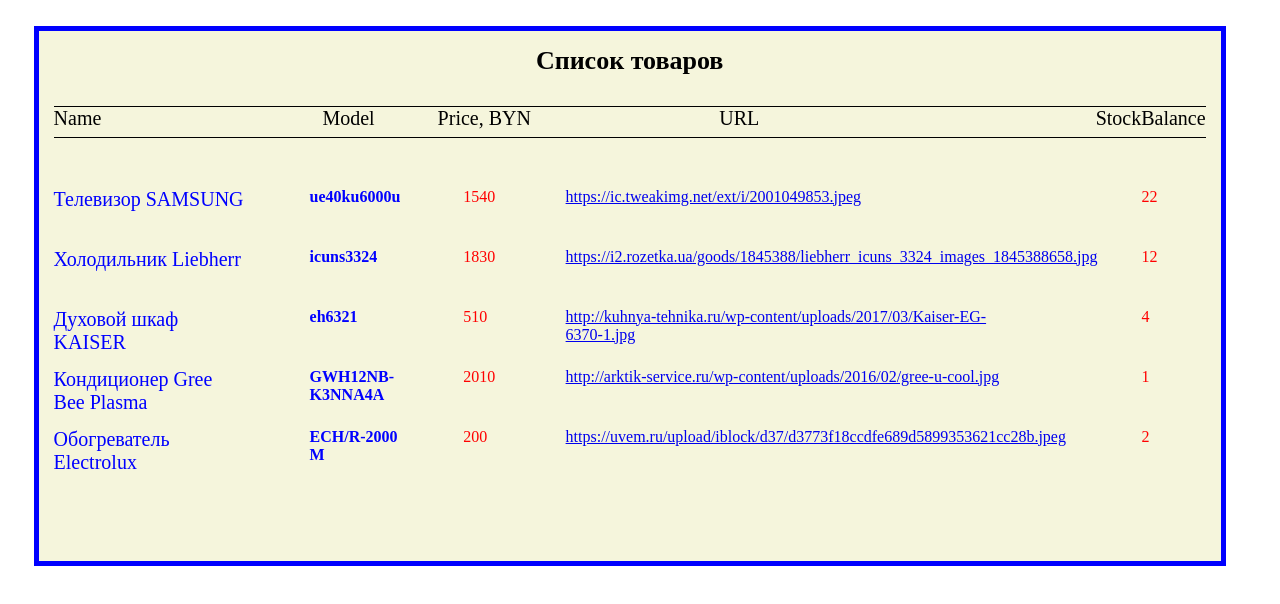
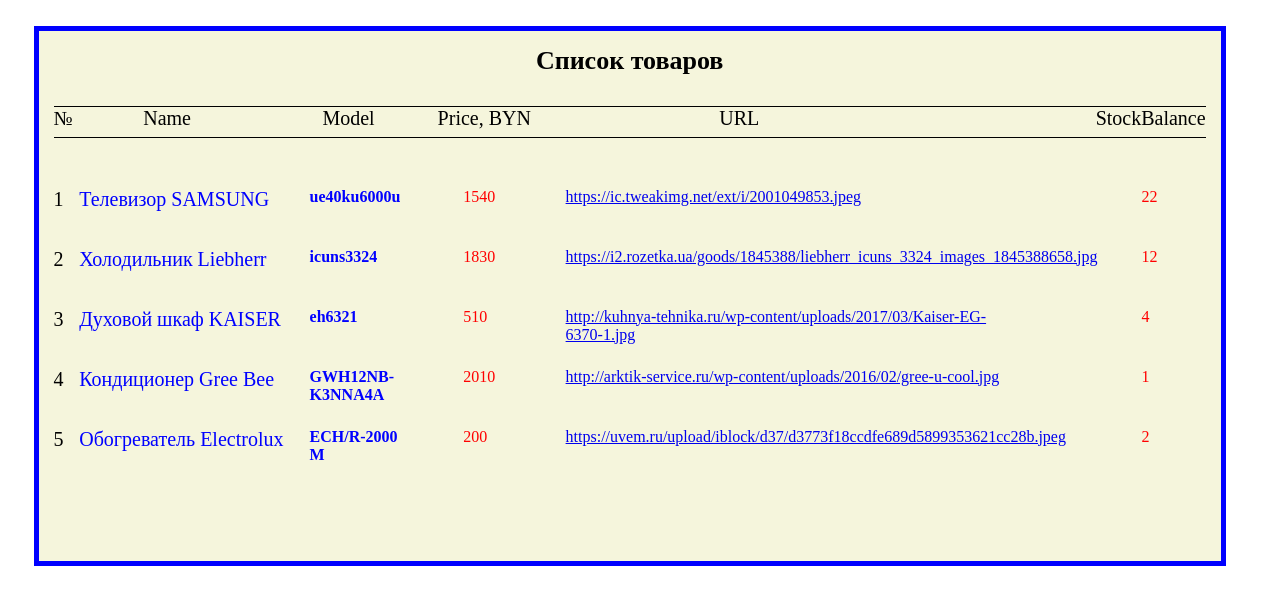
Before and after one commit to nadezhdagorenok/FD3-GORENOK, a plain HTML site: page ishop/index.html in a window 1280 px wide. Drawn offline with nearby package versions, Linux system fonts and the light colour scheme.

Commit message:
adding products

```diff
--- a/ishop/index.html
+++ b/ishop/index.html
@@ -16,12 +16,12 @@
   <script>
 
     var titleText = 'Список товаров';
-    var headerTable = [{code: 'header', productNumber: 'Number', productName: 'Name', productModel:'Model', priceProduct: 'Price, BYN', url: 'URL', balance : 'StockBalance'}];
+    var headerTable = [{code: 'header', productNumber: '№', productName: 'Name', productModel:'Model', priceProduct: 'Price, BYN', url: 'URL', balance : 'StockBalance'}];
     var listProducts=[
       {number: 1, product:'Телевизор SAMSUNG',code:'tv1', model:'ue40ku6000u', price: 1540, href: "https://ic.tweakimg.net/ext/i/2001049853.jpeg", count:22},
       {number: 2, product:'Холодильник Liebherr',code:'rvg1', model: 'icuns3324', price: 1830, href: "https://i2.rozetka.ua/goods/1845388/liebherr_icuns_3324_images_1845388658.jpg", count:12},
       {number: 3, product:'Духовой шкаф KAISER',code:'oven1', model: 'eh6321', price: 510, href: "http://kuhnya-tehnika.ru/wp-content/uploads/2017/03/Kaiser-EG-6370-1.jpg", count:4},
-      {number: 4, product:'Кондиционер Gree Bee Plasma',code:'condition1', model: 'GWH12NB-K3NNA4A', price: 2010, href: "http://arktik-service.ru/wp-content/uploads/2016/02/gree-u-cool.jpg", count:1},
+      {number: 4, product:'Кондиционер Gree Bee',code:'condition1', model: 'GWH12NB-K3NNA4A', price: 2010, href: "http://arktik-service.ru/wp-content/uploads/2016/02/gree-u-cool.jpg", count:1},
       {number: 5, product:'Обогреватель Electrolux',code:'heater1', model: 'ECH/R-2000 M', price: 200, href: "https://uvem.ru/upload/iblock/d37/d3773f18ccdfe689d5899353621cc28b.jpeg", count:2}
     ];
 
--- a/ishop/ishop.css
+++ b/ishop/ishop.css
@@ -18,12 +18,15 @@
     position: relative;
     top: 30px;
 }
-.ProductName, .PriceProduct, .Url, .Balance, .ProductModel{
+.ProductName, .PriceProduct, .Url, .Balance, .ProductModel, .ProductNumber{
     position : absolute;
     font-size: 20px;
 }
+.ProductNumber{
+    left:0;
+}
 .ProductName{
-    left: 0;
+    left: 7vw;
 }
 .ProductModel{
     left: 21vw;
@@ -43,14 +46,19 @@
     top: 50px;
     font-size: 16px;
 }
-.Product, .Price, .Count, .Href, .Model{
+.Product, .Price, .Count, .Href, .Model, .Number{
     position: absolute;
 }
+.Number{
+    left:0;
+    width: 2vw;
+    font-size: 20px;
+}
 .Product{
-    left: 0;
+    left: 2vw;
     color: blue;
     font-size: 20px;
-    width: 15vw;
+    width: 17vw;
 }
 .Model{
     left: 20vw;
--- a/ishop/ishop.js
+++ b/ishop/ishop.js
@@ -20,6 +20,7 @@
   render: function() {
     var headerTable = this.props.header.map(v =>
         React.DOM.div({key:v.code,className:'Header'},
+          React.DOM.span({className:'ProductNumber'},v.productNumber),
           React.DOM.span({className:'ProductName'},v.productName),
           React.DOM.span({className:'ProductModel'},v.productModel),
           React.DOM.span({className:'PriceProduct'},v.priceProduct),
@@ -30,6 +31,7 @@
 
     var productsCode=this.props.products.map( v =>
         React.DOM.div({key:v.code,className:'Products'},
+          React.DOM.span({className:'Number'},v.number),
           React.DOM.span({className:'Product'},v.product),
           React.DOM.span({className:'Model'},v.model),
           React.DOM.span({className:'Price'},v.price),
```
Also changed, not shown: ishop/images/oven.jpg (deleted), ishop/images/refregerator.jpg (deleted), ishop/images/tv.jpg (deleted).
